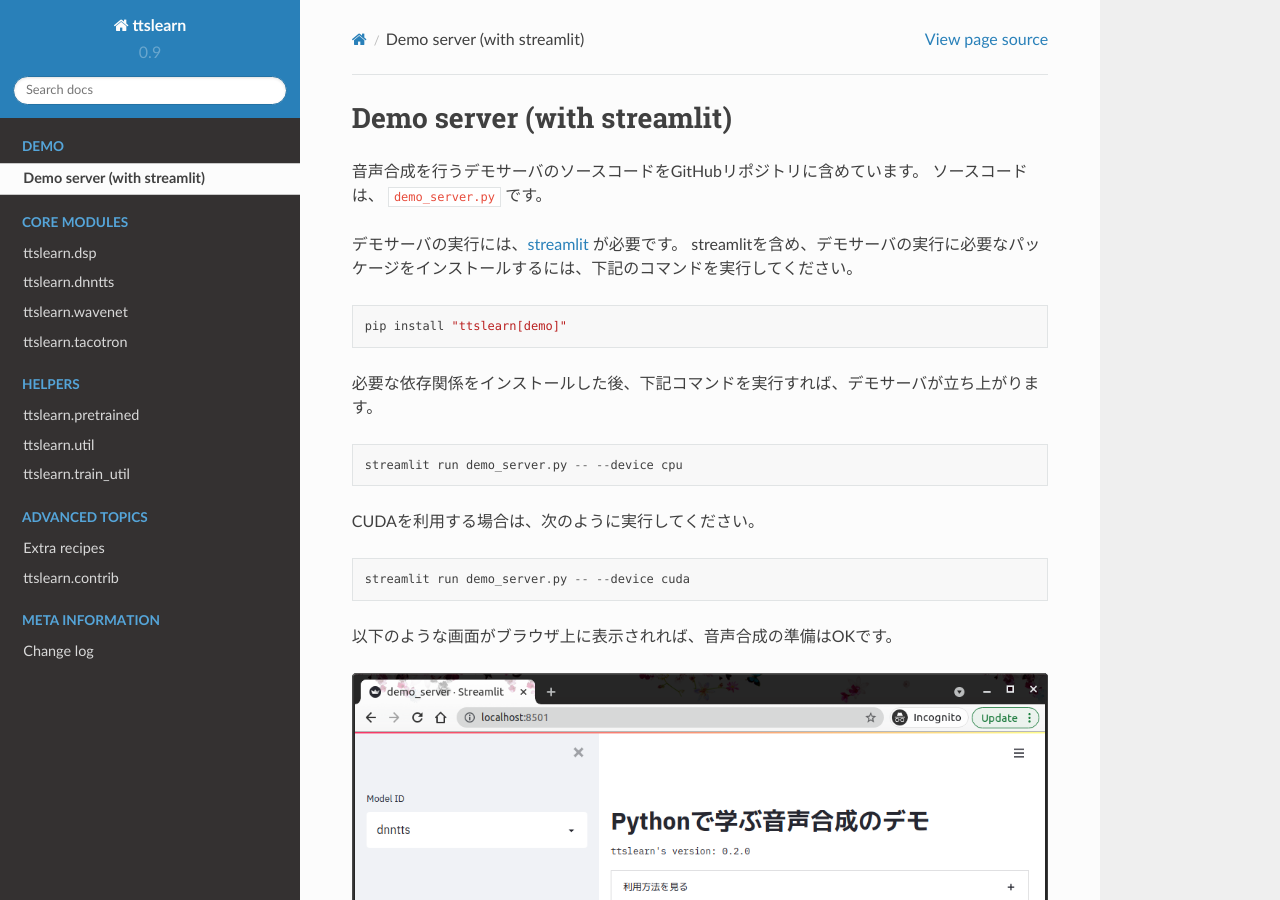
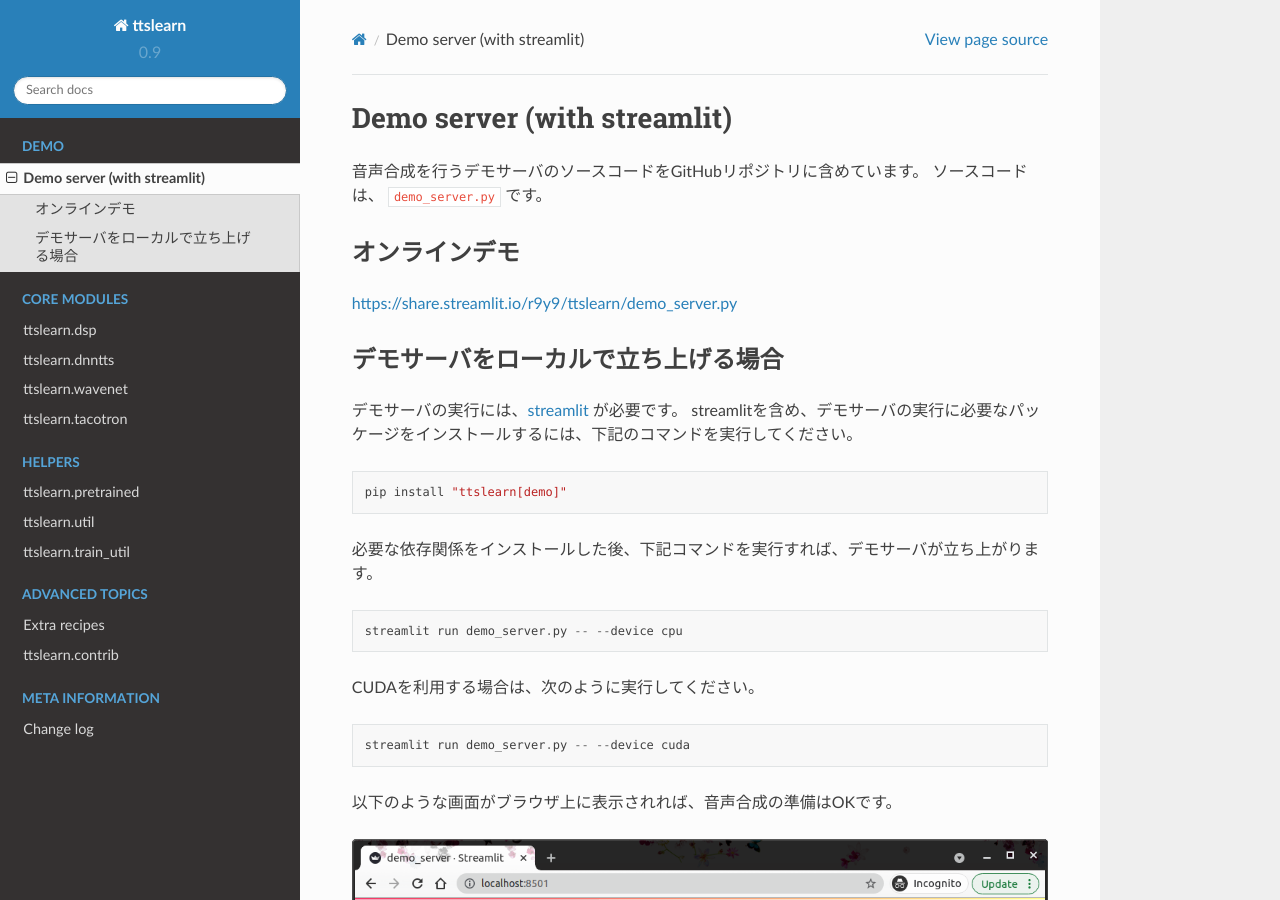
Before and after one commit to r9y9/ttslearn, a Sphinx documentation site: the page built from docs/demo_server.rst, in a window 1280 px wide and 900 px high. Built offline with Sphinx 7.4.7 and the Read the Docs theme 2.0.0, drawn with Linux system fonts in a browser that asks for light colours; pages that are not in the unit, such as notebooks, are missing from menus.

Commit message:
Fix docs for demo server

```diff
--- a/docs/demo_server.rst
+++ b/docs/demo_server.rst
@@ -3,6 +3,15 @@
 
 音声合成を行うデモサーバのソースコードをGitHubリポジトリに含めています。
 ソースコードは、 ``demo_server.py`` です。
+
+オンラインデモ
+------------------
+
+https://share.streamlit.io/r9y9/ttslearn/demo_server.py
+
+
+デモサーバをローカルで立ち上げる場合
+---------------------------------------
 
 デモサーバの実行には、`streamlit <https://streamlit.io/>`_ が必要です。
 streamlitを含め、デモサーバの実行に必要なパッケージをインストールするには、下記のコマンドを実行してください。
```
Also changed, not shown: README.md (+1 -0 lines).
